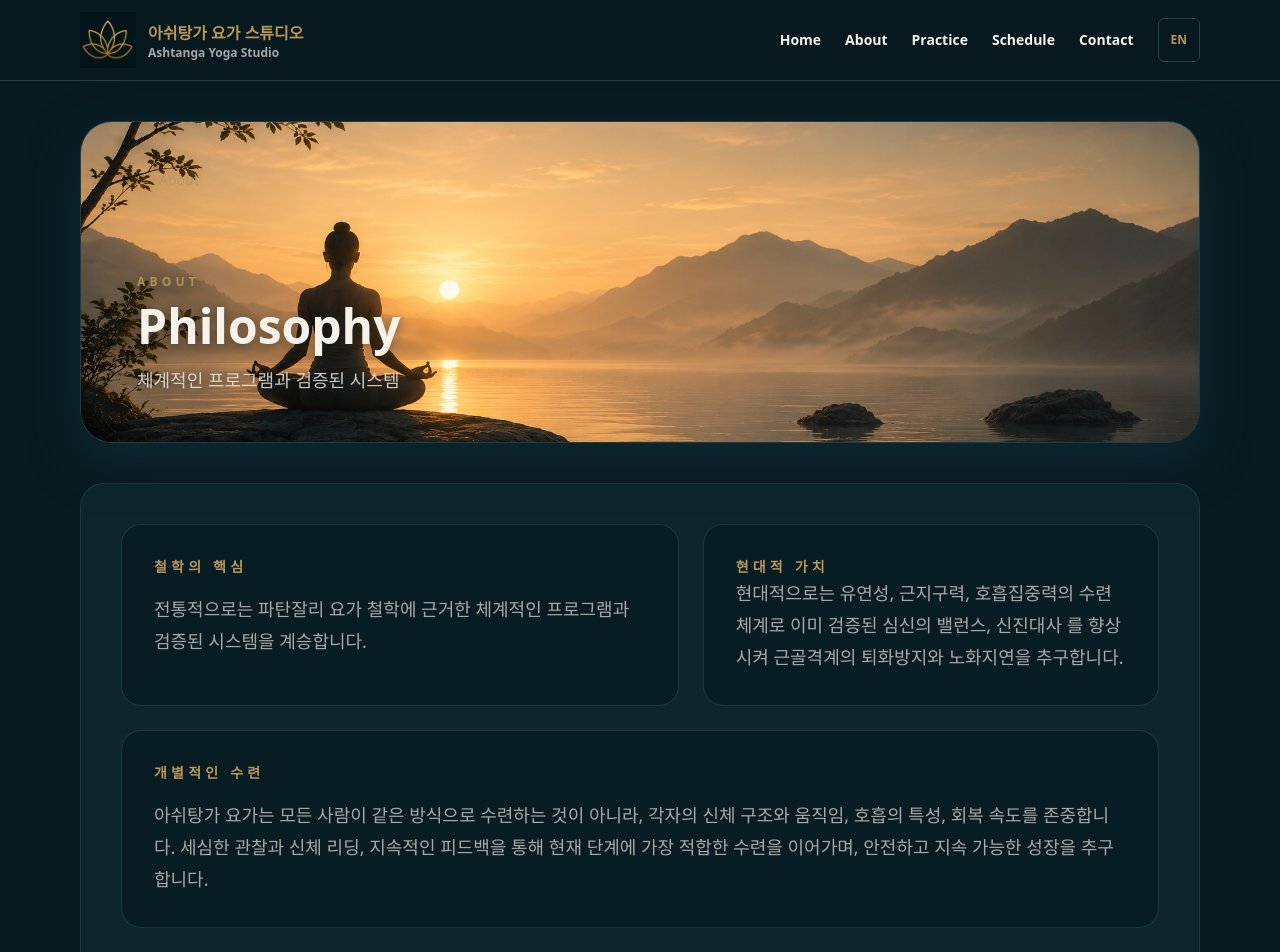
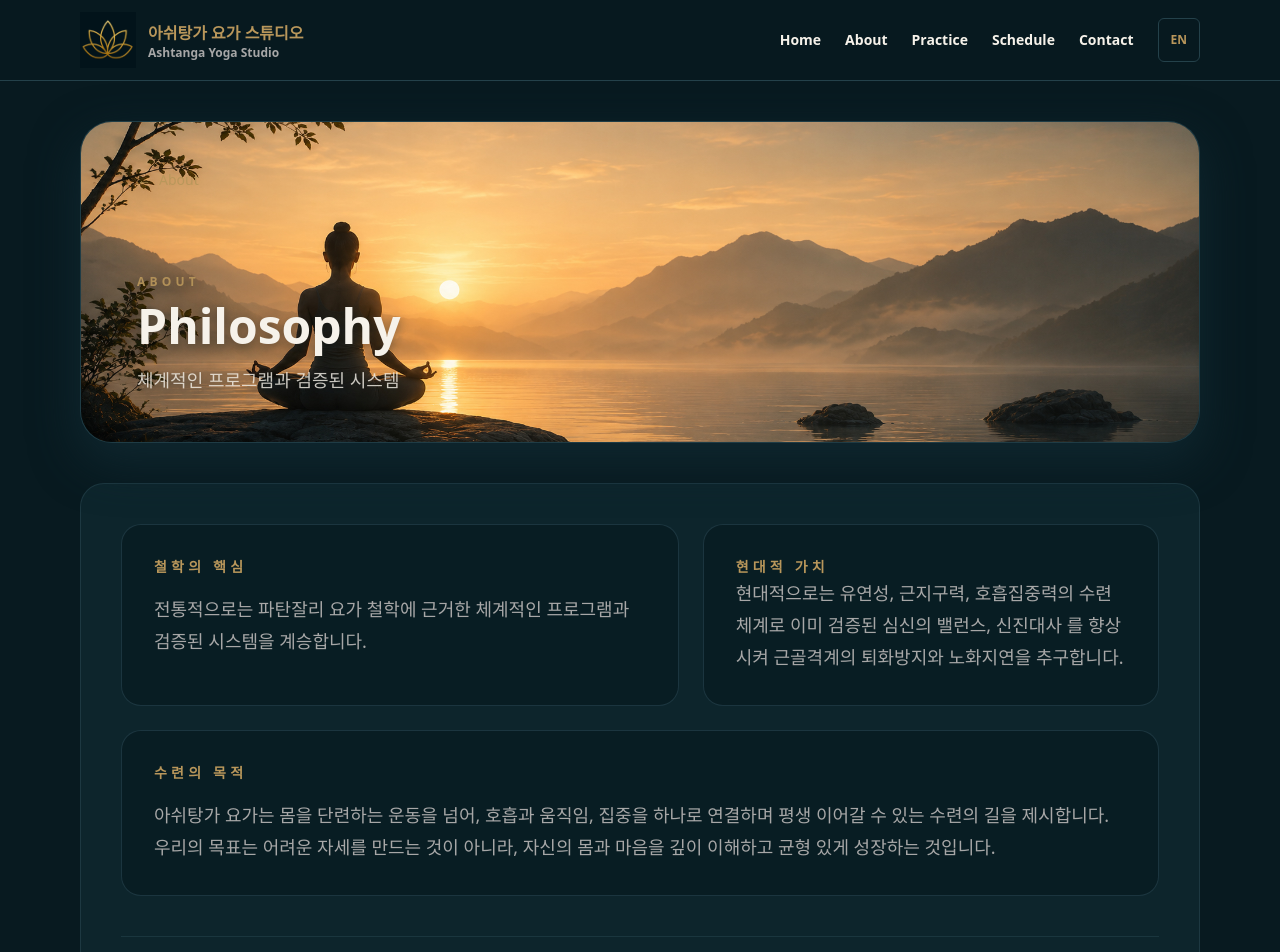
Before and after one commit to Andrea3004/ashtanga-web, a Next.js app: page /about/philosophy in a window 1280 px wide. Shown: the top 952 px of the page. Built offline with nearby package versions, Linux system fonts and the light colour scheme; no server answers.

Commit message:
feat: add personalized practice philosophy section

```diff
--- a/src/app/about/philosophy/page.tsx
+++ b/src/app/about/philosophy/page.tsx
@@ -33,11 +33,11 @@ export default function PhilosophyPage() {
           </p>
         </article>
         <article className="rounded-[1.25rem] border border-line/70 bg-background/70 p-8 lg:col-span-2">
-          <p className="text-sm font-black uppercase tracking-[0.3em] text-gold">개별적인 수련</p>
+          <p className="text-sm font-black uppercase tracking-[0.3em] text-gold">수련의 목적</p>
           <p className="mt-4 text-lg leading-8 text-muted">
-            아쉬탕가 요가는 모든 사람이 같은 방식으로 수련하는 것이 아니라, 각자의 신체 구조와 움직임, 호흡의
-            특성, 회복 속도를 존중합니다. 세심한 관찰과 신체 리딩, 지속적인 피드백을 통해 현재 단계에 가장 적합한
-            수련을 이어가며, 안전하고 지속 가능한 성장을 추구합니다.
+            아쉬탕가 요가는 몸을 단련하는 운동을 넘어, 호흡과 움직임, 집중을 하나로 연결하며 평생 이어갈
+            수 있는 수련의 길을 제시합니다. 우리의 목표는 어려운 자세를 만드는 것이 아니라, 자신의 몸과
+            마음을 깊이 이해하고 균형 있게 성장하는 것입니다.
           </p>
         </article>
       </div>
```
